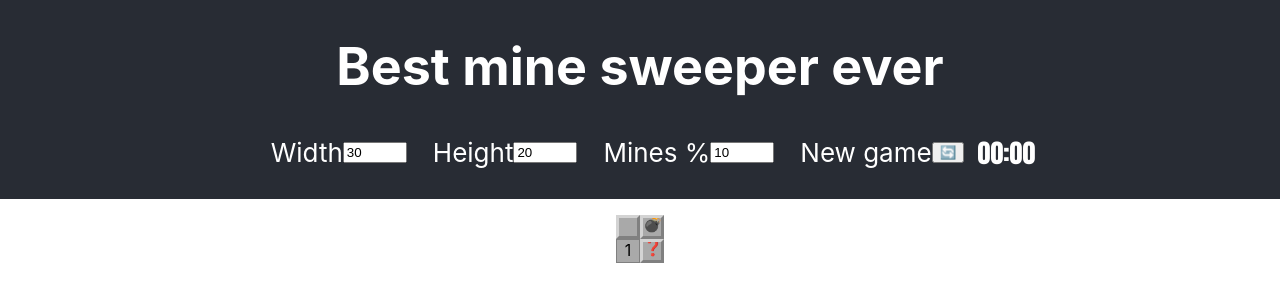
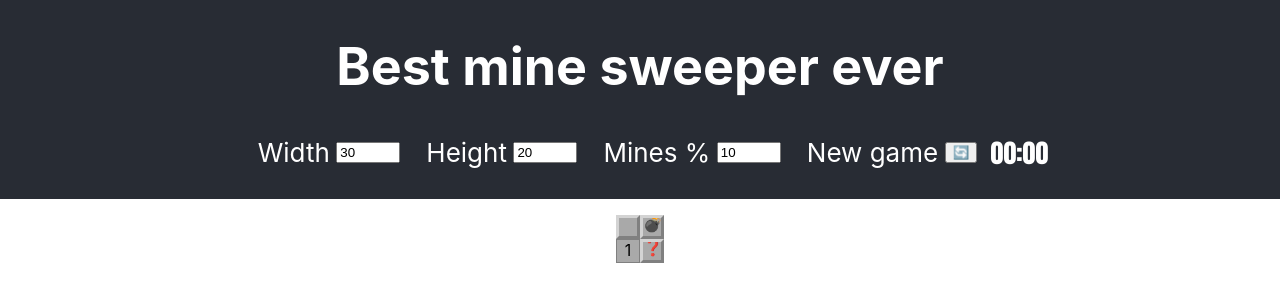
Before and after one commit to omryn/minesweeper, a React (Create React App) app: page / in a window 1280 px wide. Shown: the top 302 px of the page. Built offline with nearby package versions, Linux system fonts and the light colour scheme.

Commit message:
scss alignment with master

```diff
--- a/src/components/Header.scss
+++ b/src/components/Header.scss
@@ -16,6 +16,7 @@
 
     & > label {
       margin-left: 1em;
+      margin-right: 0.25em;
     }
   }
 
```
Also changed, not shown: src/components/Board.scss (line endings or trailing spaces).
